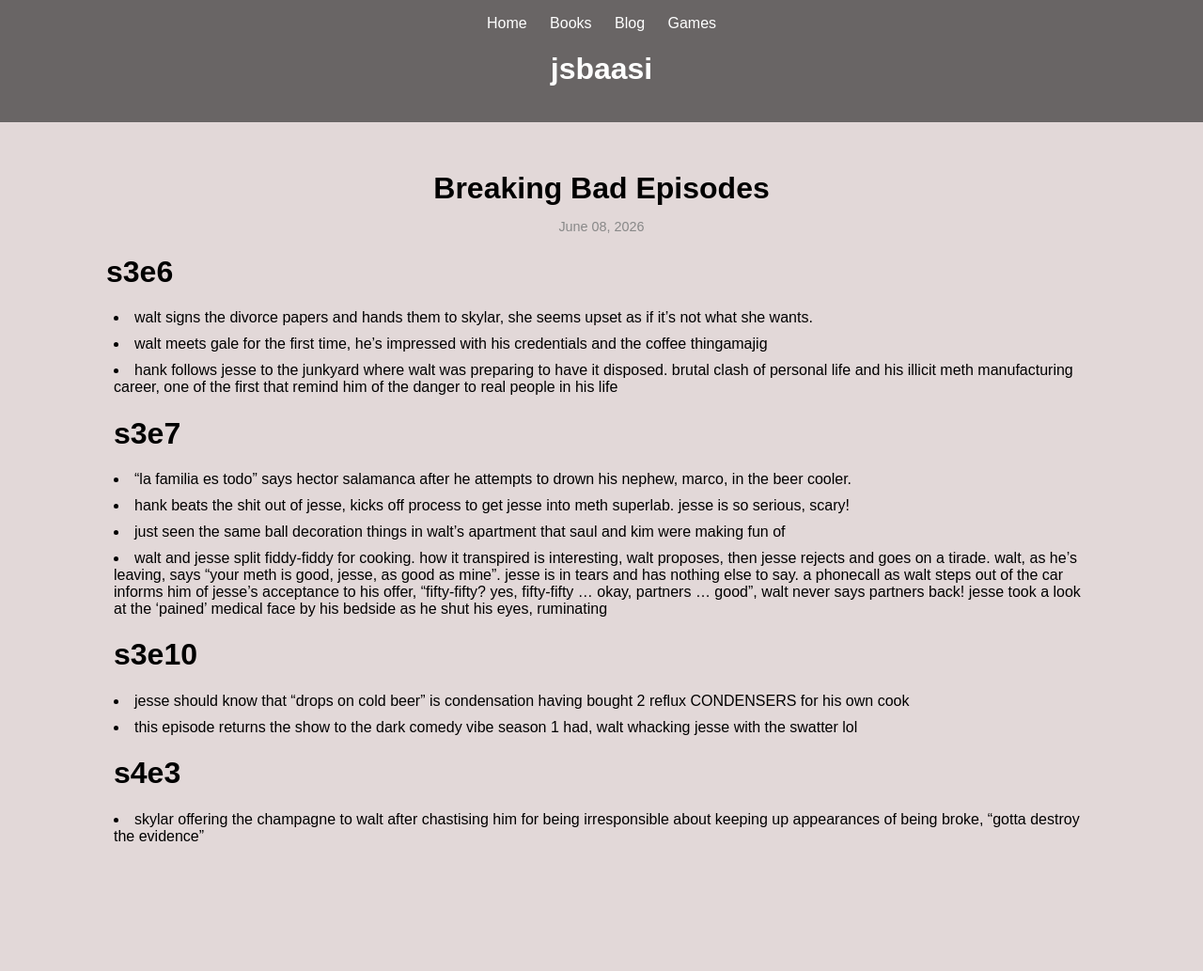
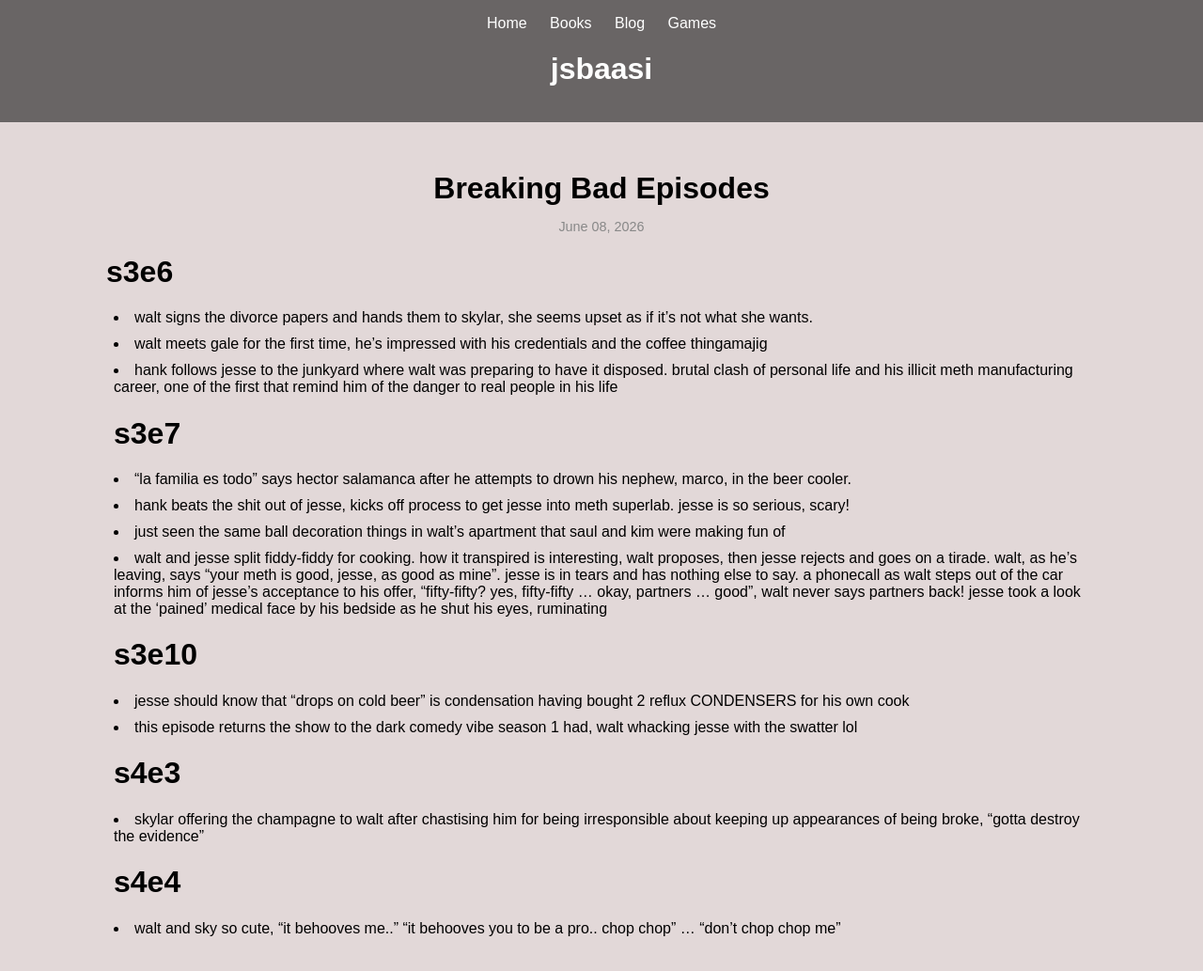
Before and after one commit to jsbaasi/jsbaasi.github.io, a Jekyll site: the page built from _posts/2026-06-08-breaking-bad-episodes.md, in a window 1280 px wide. Shown: the whole page at 94% size. Built offline with Jekyll 4.4.1, drawn with Linux system fonts in a browser that asks for light colours; before the commit the page ends 935 px from its top, so only the background shows below that.

Commit message:
vault backup: 2026-06-09 20:31:16

```diff
--- a/_posts/2026-06-08-breaking-bad-episodes.md
+++ b/_posts/2026-06-08-breaking-bad-episodes.md
@@ -19,3 +19,5 @@
 - this episode returns the show to the dark comedy vibe season 1 had, walt whacking jesse with the swatter lol
 # s4e3
 - skylar offering the champagne to walt after chastising him for being irresponsible about keeping up appearances of being broke, "gotta destroy the evidence"
+# s4e4
+- walt and sky so cute, "it behooves me.." "it behooves you to be a pro.. chop chop" ... "don't chop chop me"
```
